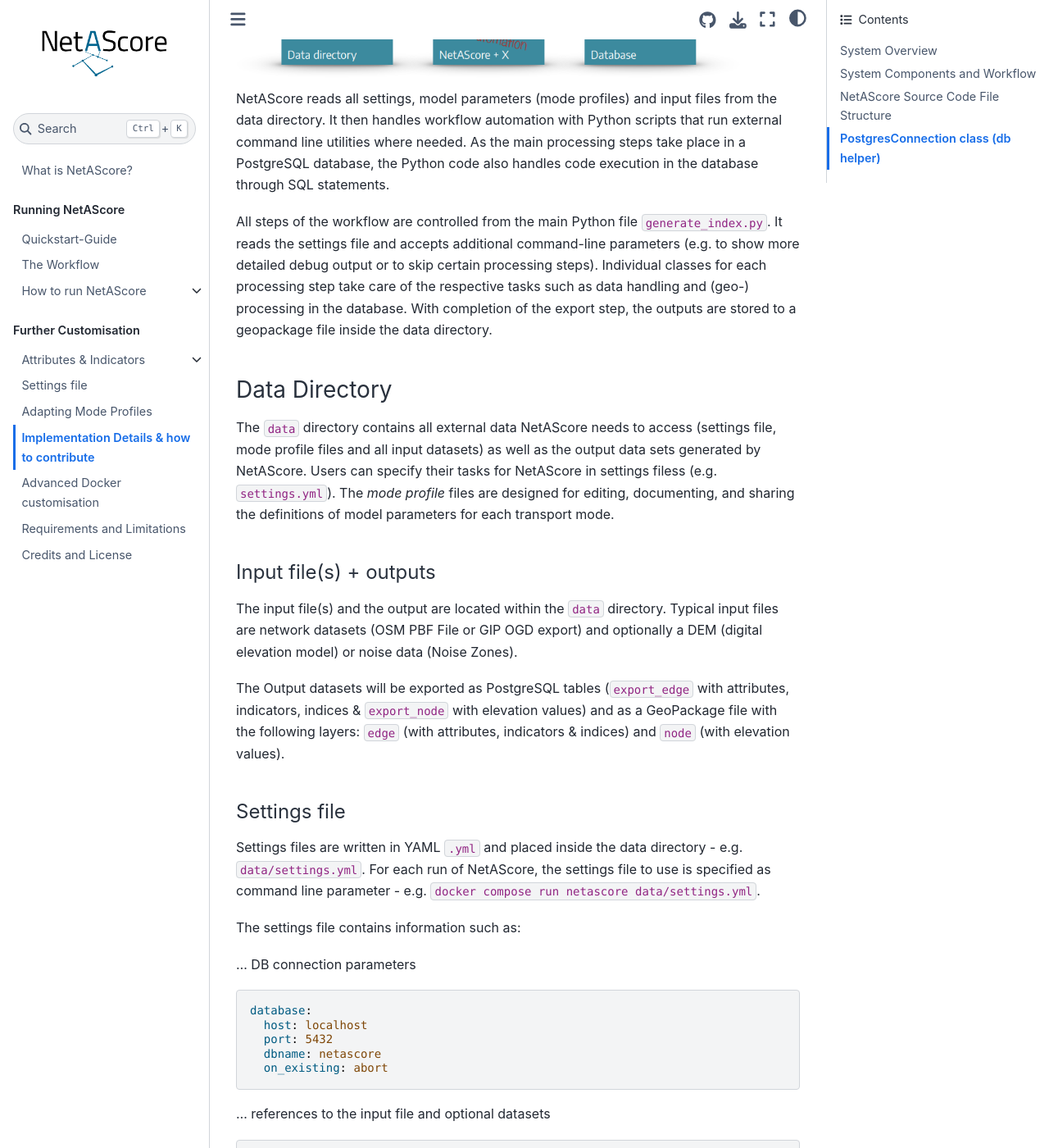
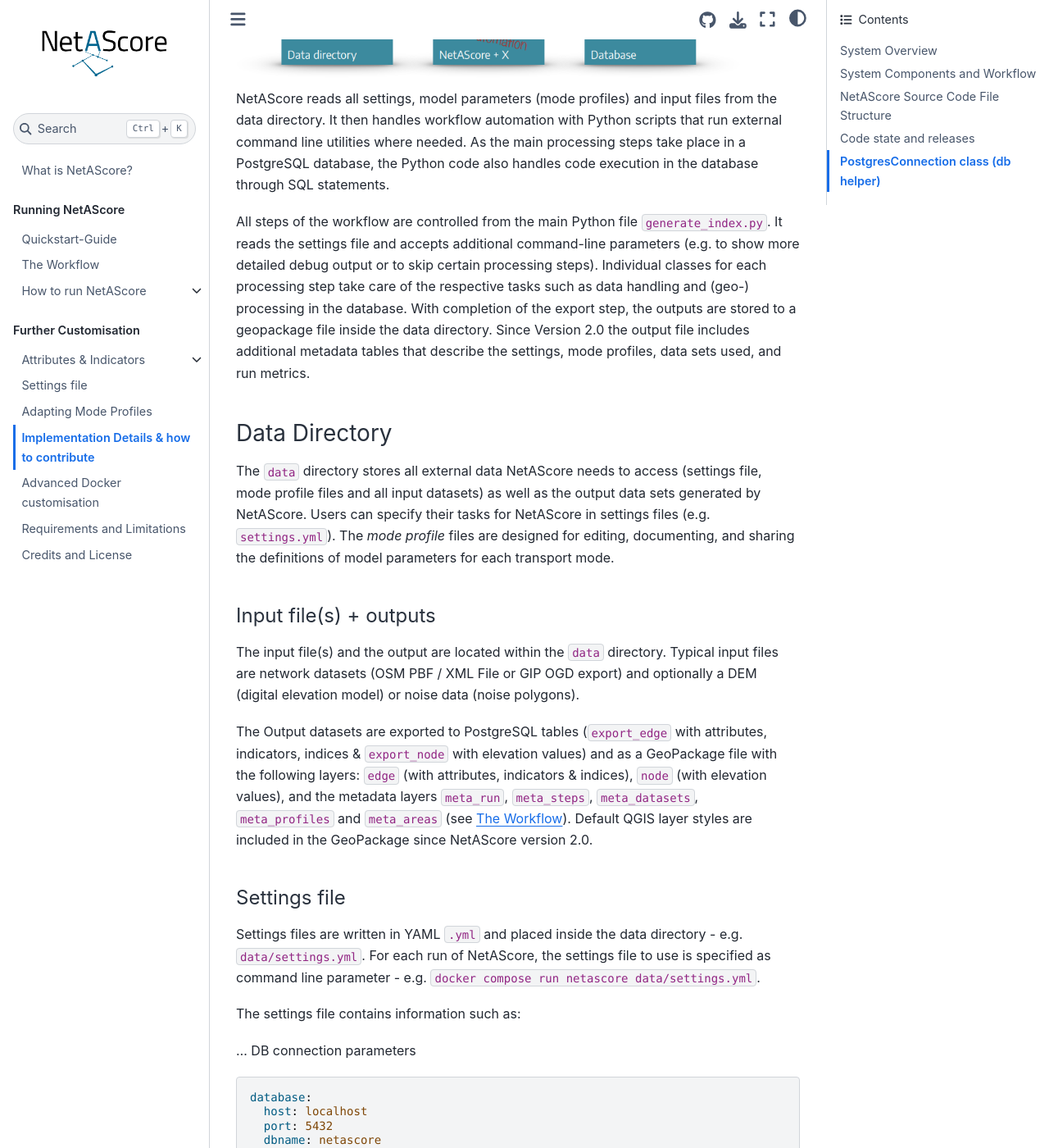
Before and after one commit to plus-mobilitylab/netascore-documentation, a Jupyter Book: the page built from How-to-contribute.md, in a window 1280 px wide and 1400 px high, scrolled down 1661 px. Shown: the whole window at 82% size. Built offline with Jupyter Book 1.0.4 settings and Sphinx 7.4.7 and the Sphinx Book theme 1.1.4, drawn with Linux system fonts in a browser that asks for light colours; some of the changed text lies outside the part shown.

Commit message:
updated contrib. docs for V2.0

````diff
--- a/How-to-contribute.md
+++ b/How-to-contribute.md
@@ -1,6 +1,6 @@
 # How to contribute
 
-We are happy about contributions, feedback and ideas that help developing NetAScore further. We also appreciate initiatives for integrating NetAScore and its output into other tools. If you encounter any issues or bugs within the toolbox, feel free to open an issue and if you want to further develop NetAScore or have any contributions, please fork the repository and make a pull request if you want to add to or modify the existing code.
+We welcome contributions, feedback, and ideas that help develop NetAScore further. We also appreciate initiatives for integrating NetAScore and its output into other tools - please cite NetAScore as outlined on github. If you encounter any issues or bugs within the toolbox, feel free to open an issue on github and if you want to contribute to NetAScore development, please fork the repository and make a pull request after completing your edits.
 
 If you want to work with the source code of NetAScore, you can start exploring it from the entrypoint of execution in `generate_index.py`. This script parses all arguments and settings and verifies their correctness and that all mandatory information is given. Then it runs all processing steps in order and calls the respective handlers for each step.
 
@@ -18,26 +18,26 @@
 2. A PostgreSQL database that stores all data and performs (spatial) computations to generate the results.
 3. The data directory that provides input data, mode profiles, and settings files to control the workflow. Results of the workflow are also added to this directory.
 
-To ease the use of NetAScore, we provide a Docker-compose setup that contains NetAScore, a PostgreSQL database, as well as all required tools and packages. Detailed instructions for how to run NetAScore in Docker are provided !--- TODO: link to explanation [here]
-!--- TODO: add gfx of docker vs. stand-alone Python approach
+To ease the use of NetAScore, we provide a Docker-compose setup that contains NetAScore, a PostgreSQL database, as well as all required tools and packages. Detailed instructions for how to run NetAScore in Docker are provided on the [respective wiki page](How-to-run-the-project-in-a-Docker-environment)
+<!--- TODO: add gfx of docker vs. stand-alone Python approach-->
 
 ## System Components and Workflow
 
-![continued overview over the system workflow](resources/img/system_overview2.png)
+![annotated overview over the system workflow](resources/img/system_overview2.png)
 NetAScore reads all settings, model parameters (mode profiles) and input files from the data directory. It then handles workflow automation with Python scripts that run external command line utilities where needed. As the main processing steps take place in a PostgreSQL database, the Python code also handles code execution in the database through SQL statements.
 <!-- add slide 82 graphic -->
-All steps of the workflow are controlled from the main Python file `generate_index.py`. It reads the settings file and accepts additional command-line parameters (e.g. to show more detailed debug output or to skip certain processing steps). Individual classes for each processing step take care of the respective tasks such as data handling and (geo-) processing in the database. With completion of the export step, the outputs are stored to a geopackage file inside the data directory.
+All steps of the workflow are controlled from the main Python file `generate_index.py`. It reads the settings file and accepts additional command-line parameters (e.g. to show more detailed debug output or to skip certain processing steps). Individual classes for each processing step take care of the respective tasks such as data handling and (geo-) processing in the database. With completion of the export step, the outputs are stored to a geopackage file inside the data directory. Since Version 2.0 the output file includes additional metadata tables that describe the settings, mode profiles, data sets used, and run metrics.
 
 ### Data Directory
 
-The `data` directory contains all external data NetAScore needs to access (settings file, mode profile files and all input datasets) as well as the output data sets generated by NetAScore.
-Users can specify their tasks for NetAScore in settings filess (e.g. `settings.yml`). The *mode profile* files are designed for editing, documenting, and sharing the definitions of model parameters for each transport mode.
+The `data` directory stores all external data NetAScore needs to access (settings file, mode profile files and all input datasets) as well as the output data sets generated by NetAScore.
+Users can specify their tasks for NetAScore in settings files (e.g. `settings.yml`). The *mode profile* files are designed for editing, documenting, and sharing the definitions of model parameters for each transport mode.
 
 #### Input file(s) + outputs
 
-The input file(s) and the output are located within the `data` directory. Typical input files are network datasets (OSM PBF File or GIP OGD export) and optionally a DEM (digital elevation model) or noise data (Noise Zones).
+The input file(s) and the output are located within the `data` directory. Typical input files are network datasets (OSM PBF / XML File or GIP OGD export) and optionally a DEM (digital elevation model) or noise data (noise polygons).
 
-The Output datasets will be exported as PostgreSQL tables (`export_edge` with attributes, indicators, indices & `export_node` with elevation values) and as a GeoPackage file with the following layers: `edge` (with attributes, indicators & indices) and `node` (with elevation values).
+The Output datasets are exported to PostgreSQL tables (`export_edge` with attributes, indicators, indices & `export_node` with elevation values) and as a GeoPackage file with the following layers: `edge` (with attributes, indicators & indices), `node` (with elevation values), and the metadata layers `meta_run`, `meta_steps`, `meta_datasets`, `meta_profiles` and `meta_areas` (see [The Workflow](The-workflow)). Default QGIS layer styles are included in the GeoPackage since NetAScore version 2.0.
 
 #### Settings file
 
@@ -52,7 +52,6 @@
   host: localhost
   port: 5432
   dbname: netascore
-  on_existing: abort
 
 ```
 
@@ -93,7 +93,7 @@
 
 ```
 
-You find more information on the settings file on [on the settings page](Configuration-of-the-settings)
+You find more information on the settings file at [configuration of the settings](Configuration-of-the-settings).
 
 #### Mode profile files
 
@@ -103,17 +103,43 @@
 
 ## NetAScore Source Code File Structure
 
-This section gives an overview of the source code structure of NetAScore. If you only want to use the software and adjust model parameters, you do not need to dive into this. However, if you are interested in developing NetAScore further, we want to give you some hints on how the software is structured.
+This section gives an overview of the source code structure of NetAScore. If you only want to use the software and adjust model parameters, you do not need to dive into this. However, if you are interested in supporting NetAScore code development, we want to give you some hints on how the software is structured.
 <!--- add images -> CW: suggest to use slide 79 for now to give an overview -->
 
 The Main class and recommended starting point for working with the source code is the file `generate_index.py`. It contains the main sequential logic of NetAScore, reads the parameters and settings provided and triggers the individual processing steps.
 
 The `sql` folder contains two subdirectories: `functions` and `templates`. Here the core logic of (geo-) processing within the PostgreSQL database is contained. Generic SQL-functions as well as `JinjaSQL` templates are used for automating the workflow with Postgres.
 
-The folder `toolbox` contains genereic helper classes. Currently those are a database helper (PostgresConnection) `dbhelper.py` and a class for logging and general tasks `helper.py`.
+The folder `toolbox` contains generic helper classes. Currently those are a database helper (PostgresConnection) `dbhelper.py` and a class for logging and general tasks `helper.py`.
 
-Within `core`, classes that handle the main processing steps of NetAScore are contained ([more information on the workflow can be found in the wiki](The-workflow)). The class `DbStep` in `db_step.py` defines the general interface for processing steps.
+Within `core`, classes that handle the main processing steps of NetAScore are contained ([more information on the workflow](The-workflow)). The class `DbStep` in `db_step.py` defines the general interface for processing steps. Further modules in `core`:
+
+- `dataset_registry.py`: registry of the datasets in the shared data schema (source file, import settings, coordinate system, covered area) - decides whether existing data can be reused (setting `on_existing`)
+- `metadata.py`: metadata of a run (stored in the case schema and exported to the GeoPackage as `meta_*` layers)
+
+The file `settings.py` contains global settings (e.g. the NetAScore version, Overpass API endpoints) and the list of known keys of the settings file, which is used to report unknown keys.
+
+The folder `resources` contains the osm2pgsql flex configuration `osm2pgsql_flex.lua` for the OSM import and the default layer styles (`styles`) that are added to the output GeoPackage.
+
+## Code state and releases
+
+NetAScore records the code state it runs with (Git branch and commit, with the suffix `-dirty` for uncommitted changes) in the console output and in the metadata (`netascore_commit` in `meta_run` and `meta_steps`). Docker images have no Git history: here, the code state is taken from the build argument `NETASCORE_COMMIT`.
+
+The script `scripts/build_docker_image.py` builds the Docker image and sets this build argument. It runs on macOS, Linux and Windows (requires Python 3.9+, Git and Docker):
+
+```bash
+# local build for the platform of this machine -> netascore:<version> and netascore:latest
+python scripts/build_docker_image.py
+
+# release build for linux/amd64 and linux/arm64, pushed to Docker Hub (requires 'docker login' and Docker Buildx;
+# only for a committed state with the release tag v<version>)
+python scripts/build_docker_image.py --push [--latest]
+```
+
+Further options: `--image` (image name), `--platforms`, `--dry-run` (only show the Docker commands), `--allow-dirty` and `--allow-untagged` (not recommended for releases).
+
+The GitHub workflows of the repository test the Docker image (`docker-test.yml`) and publish releases (`release.yml`). The release workflow can also publish the Docker image of a new release to Docker Hub (enabled with the repository variable `DOCKER_PUBLISH`).
 
 ## PostgresConnection class (db helper)
 
-The PostgresCnnection class is located at `/toolbox/dbhelper.py` and abstracts several commonly used functionalities regarding interaction with the Postgres database and PostGIS extension. It handles automatically (re-) establishing database connections and provides Python functions for common tasks such as setting the working schema, querying data, checking whether a table exists, handling name conflicts and parsing / executing JinjaSQL templates.
+The PostgresConnection class is located at `/toolbox/dbhelper.py` and abstracts several commonly used functionalities regarding interaction with the Postgres database and PostGIS extension. It handles automatically (re-) establishing database connections and provides Python functions for common tasks such as setting the working schema, querying data, checking whether a table exists, handling name conflicts and parsing / executing JinjaSQL templates.
````
Also changed, not shown: other parts of How-to-contribute.md (+1 -0 lines).
